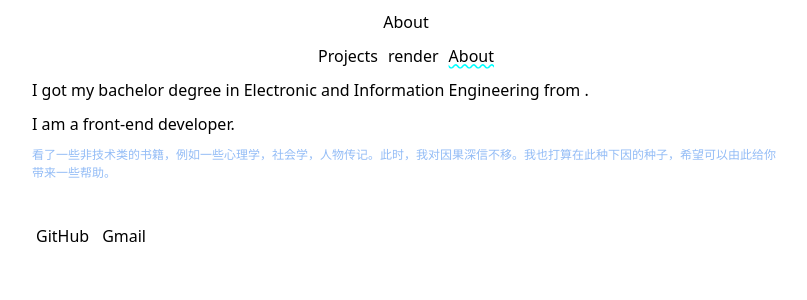
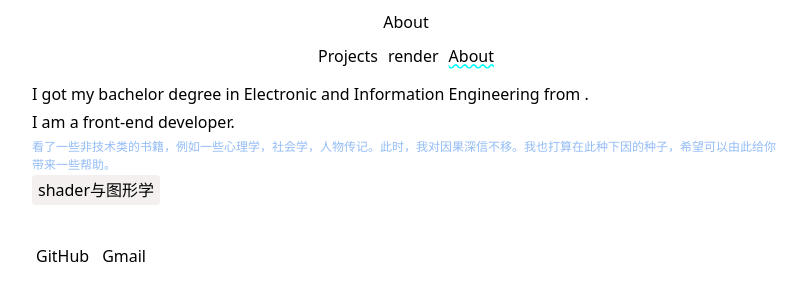
Before and after one commit to linround/me, a Next.js app: page /about in a window 1280 px wide. Shown: the top 300 px of the page, without its empty margins (234-1041 px from the left). Built offline with nearby package versions, Linux system fonts and the light colour scheme.

Commit message:
refactor: graphicsLibraryPage

```diff
--- a/app/about/page.module.css
+++ b/app/about/page.module.css
@@ -8,6 +8,7 @@
   opacity: 0.6;
   color: #4c90f0;
 }
+
 .contact{
   padding:2px 4px;
   border-radius: 4px;
@@ -34,3 +35,6 @@
   gap: 5px;
   align-items: center;
 }
+.listItem{
+  margin: 4px 0;
+}
--- a/app/about/page.tsx
+++ b/app/about/page.tsx
@@ -1,18 +1,26 @@
 import style from "./page.module.css";
 import Link from "next/link";
+import {ArticleLink} from "@/ui/articleLink";
+
 export const metadata = {
   title: 'About',
 }
 export default function About() {
   return (
       <ul className={style.container}>
-      <li>I got my bachelor degree in
-        Electronic and Information Engineering from
-        .</li>
-      <li style={{margin:'10px 0'}}>I am a front-end developer.</li>
+        <li className={style.listItem}>I got my bachelor degree in
+          Electronic and Information Engineering from .
+        </li>
+        <li className={style.listItem}>I am a front-end developer.</li>
+
         <li className={style.caption}>
           看了一些非技术类的书籍，例如一些心理学，社会学，人物传记。此时，我对因果深信不移。我也打算在此种下因的种子，希望可以由此给你带来一些帮助。
         </li>
+
+        <li className={style.listItem}>
+          <ArticleLink href={'https://three.ucalendar.cn/'}>shader与图形学</ArticleLink>
+        </li>
+
         <li className={style.information}>
           <Link
             className={style.contact}
@@ -26,5 +34,6 @@ export default function About() {
             Gmail</Link>
         </li>
     </ul>
+
   )
 }
--- /dev/null
+++ b/ui/article.module.css
@@ -0,0 +1,15 @@
+
+.link {
+  cursor: pointer;
+  padding:4px 6px;
+  border-radius: 4px;
+  color: var(--font-color);
+  text-decoration: none;
+  background: var(--button-hover-bg-color);
+  transition: all .2s ease-in-out;
+}
+.link:hover{
+  transform: scale(1.1,1.1);
+  background-color: #f6f6f6;
+  color: #4c90f0;
+}
--- /dev/null
+++ b/ui/articleLink.tsx
@@ -0,0 +1,17 @@
+import React from "react";
+import style from './article.module.css'
+
+interface IProps {
+  href:string
+}
+export function ArticleLink(props:React.PropsWithChildren<IProps>) {
+  const {children,href} = props
+  return (
+    <a href={href}
+       className={style.link}
+       target={'_blank'}>
+      {children}
+    </a>
+  )
+
+}
```
Lines whose indentation alone changed are shown as unchanged.
